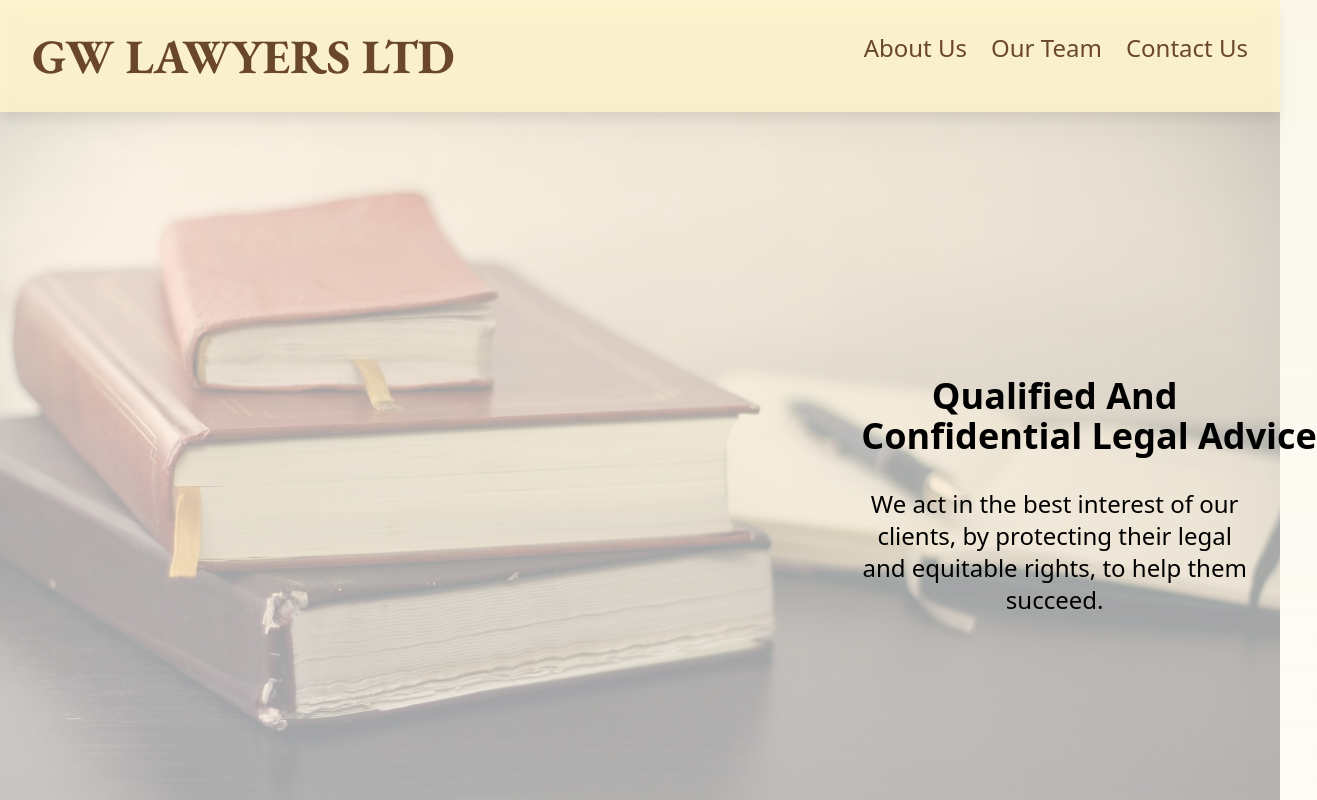
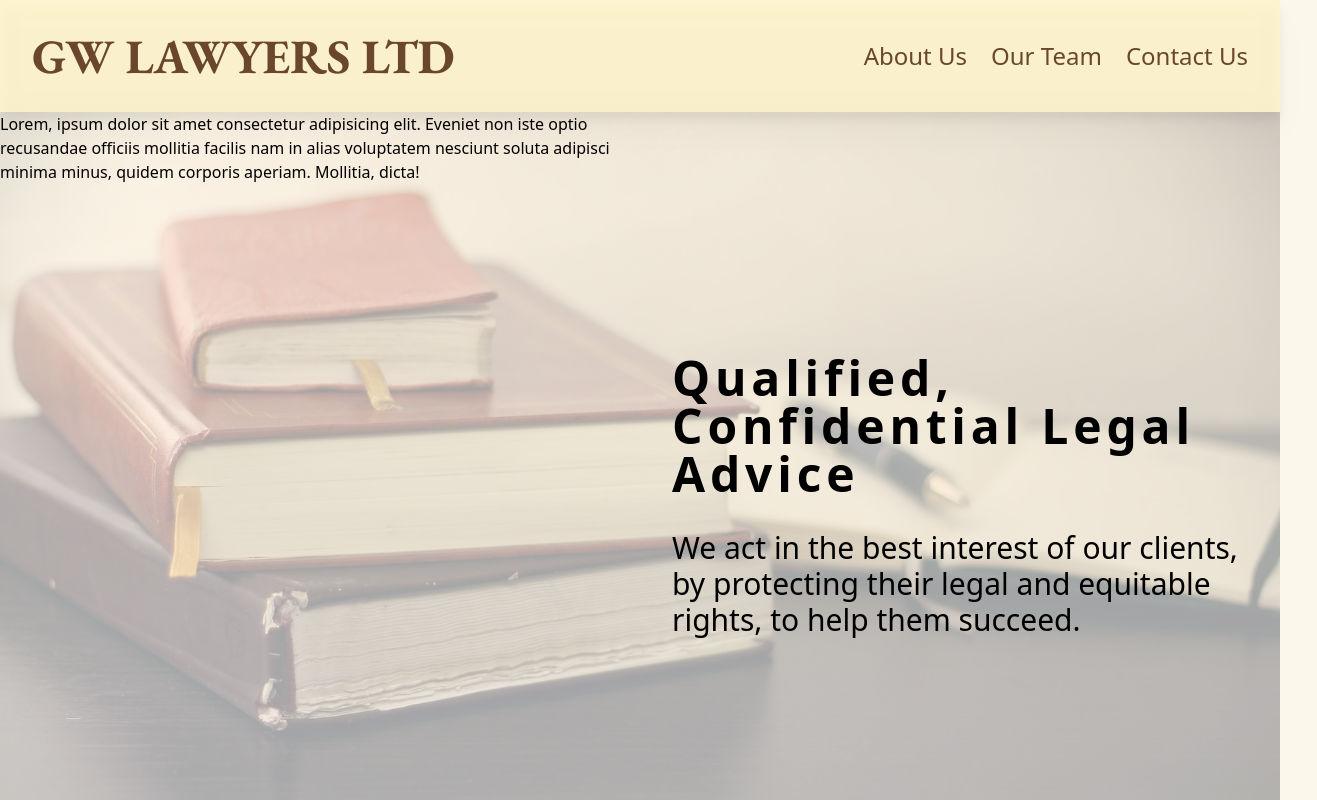
Before and after one commit to ian-jl-chua/gw-lawyers-ltd, a Next.js app: page / in a window 1280 px wide. Shown: the top 800 px of the page, 1317 px wide, since content can reach past the window. Built offline with nearby package versions, Linux system fonts and the light colour scheme.

Commit message:
added basic form logic on contact page, minor changes to MainSection, further changes needed on contact page and MainSection...

```diff
--- a/src/app/components/Footer.tsx
+++ b/src/app/components/Footer.tsx
@@ -4,7 +4,7 @@ import { EBGaramond } from '../fonts/font'
 export default function Footer() {
   const thisYear = new Date()
   return (
-    <footer className="p-4 bg-amber-100/80 dark:bg-stone-900 md:p-8">
+    <footer className="p-6 bg-amber-100/80 dark:bg-stone-900 md:p-8">
       <div className="block pb-10">
         <div>
           <Link style={EBGaramond.style} className="text-3xl font-bold text-amber-900 dark:text-amber-100" href="/">
--- a/src/app/components/MainSection.tsx
+++ b/src/app/components/MainSection.tsx
@@ -3,16 +3,20 @@ import mainImg from 'public/main-img.jpg'
 
 export default function MainSection() {
   return (
-    <section className="landing-bg w-full grid grid-row-2 md:grid-cols-2 lg:grid-cols-3">
-      <div className="lg:col-span-2">
-        {/* Form logic will go here */}
+    <section className="w-full landing-bg grid grid-row-2 lg:grid-cols-2">
+      <div className="">
+        <p>
+          Lorem, ipsum dolor sit amet consectetur adipisicing elit. Eveniet non
+          iste optio recusandae officiis mollitia facilis nam in alias
+          voluptatem nesciunt soluta adipisci minima minus, quidem corporis
+          aperiam. Mollitia, dicta!
+        </p>
       </div>
-      <div className="flex flex-col justify-center text-center p-4 z-10 md:pr-8 md:p-2 md:leading-10">
-        <h2 className="py-8 text-2xl font-bold md:pt-0 lg:text-4xl">
-          Qualified And Confidential
-          <span className="whitespace-nowrap"> Legal Advice</span>
+      <div className="flex flex-col justify-center text-center px-8 lg:text-left  lg:pr-8">
+        <h2 className="py-8 text-2xl font-bold tracking-widest md:pt-0 md:text-3xl lg:text-5xl">
+          Qualified, Confidential Legal Advice
         </h2>
-        <p className="pb-8 lg:text-2xl">
+        <p className="pb-8 md:text-2xl lg:text-3xl">
           We act in the best interest of our clients, by protecting their legal
           and equitable rights, to help them succeed.
         </p>
@@ -28,10 +32,3 @@ export default function MainSection() {
           priority={true}
         /> */
 }
-{
-  /* <div className="opacity-50 ">
-          <div className=''>
-
-          </div>
-        </div> */
-}
--- a/src/app/components/Navbar.tsx
+++ b/src/app/components/Navbar.tsx
@@ -34,7 +34,7 @@ export default function Navbar() {
             GW LAWYERS LTD
           </Link>
         </h1>
-        <div className="flex flex-row justify-between align-middle gap-6 text-xl sm:text-center md:justify-center  md:text-2xl">
+        <div className="flex flex-row justify-between align-middle gap-6 text-xl sm:text-center md:justify-center  md:text-2xl md:mt-2">
           {navList.map((list) => (
             <Link className="nav-link" key={list.id} href={list.navRef}>
               {list.navName}
--- a/src/app/contact/page.tsx
+++ b/src/app/contact/page.tsx
@@ -1,10 +1,104 @@
+'use client'
 import { EBGaramond } from '../fonts/font'
+import { useState } from 'react'
+
+const sendEmail = async (formData: any) => {
+  try {
+    // You can use a service like Email.js or a serverless function to send emails.
+    // For simplicity, I'll just log the data to the console.
+    console.log('Sending email to example@email.com:', formData)
+    // Clear the form data after submission
+    return true
+  } catch (error) {
+    console.error('Error sending email:', error)
+    return false
+  }
+}
 
 export default function Contact() {
+  const [formData, setFormData] = useState({
+    name: '',
+    email: '',
+    message: '',
+  })
+
+  const handleChange = (
+    e: React.ChangeEvent<HTMLInputElement | HTMLTextAreaElement>
+  ) => {
+    const { name, value } = e.target
+    setFormData((prevData) => ({
+      ...prevData,
+      [name]: value,
+    }))
+  }
+
+  const handleSubmit = async (e: React.FormEvent<HTMLFormElement>) => {
+    e.preventDefault()
+
+    // Add your form submission logic here
+    const isSubmissionSuccessful = await sendEmail(formData)
+
+    // Clear the form only if the submission was successful
+    if (isSubmissionSuccessful) {
+      setFormData({
+        name: '',
+        email: '',
+        message: '',
+      })
+    }
+  }
+
   return (
     <section className="section">
-      <h1 style={EBGaramond.style} className="section-title">Our Office</h1>
       <>
+        <h1 style={EBGaramond.style} className="section-title">
+          Contact Us
+        </h1>
+        <div className="lg:col-span-2">
+          <form onSubmit={handleSubmit} className="px-8">
+            <label className="block mb-2 text-sm font-bold">Name:</label>
+            <input
+              type="text"
+              name="name"
+              value={formData.name}
+              onChange={handleChange}
+              className="w-full p-2 mb-4 border border-gray-300 text-slate-900 rounded-md"
+              required
+            />
+
+            <label className="block mb-2 text-sm font-bold">Email:</label>
+            <input
+              type="email"
+              name="email"
+              value={formData.email}
+              onChange={handleChange}
+              className="w-full p-2 mb-4 border border-gray-300 text-slate-900 rounded-md"
+              required
+            />
+
+            <label className="block mb-2 text-sm font-bold">Message:</label>
+            <textarea
+              name="message"
+              value={formData.message}
+              onChange={handleChange}
+              className="w-full p-2 mb-4 border border-gray-300 text-slate-900 rounded-md"
+              rows={4}
+              required
+            ></textarea>
+
+            <button
+              type="submit"
+              className="w-full py-2 bg-blue-500 text-white rounded-md hover:bg-blue-600"
+            >
+              Submit
+            </button>
+          </form>
+        </div>
+      </>
+      <>
+        <h1 style={EBGaramond.style} className="section-title">
+          Our Office
+        </h1>
         <h2 className="px-2 text-xl font-bold">Auckland location</h2>
         <div className="flex flex-wrap lg:grid lg:grid-cols-2 ">
           <iframe
--- a/src/app/globals.css
+++ b/src/app/globals.css
@@ -45,6 +45,7 @@ body {
   background-position: center;
   background-repeat: no-repeat;
   opacity: .35;/* Adjust the opacity as needed */
+  z-index: -1;
 }
 
 @layer components {
--- a/src/app/layout.tsx
+++ b/src/app/layout.tsx
@@ -15,7 +15,7 @@ export default function RootLayout({
   children: React.ReactNode
 }) {
   return (
-    <html lang="en">
+    <html lang="en" className='sm:scroll-smooth'>
       <body className="">
         <Navbar />
         {children}
--- a/src/app/page.tsx
+++ b/src/app/page.tsx
@@ -2,7 +2,7 @@ import MainSection from './components/MainSection'
 
 export default function Home() {
   return (
-    <main className="">
+    <main className="widescreen:section-min-height tallscreen:section-min-height">
       <MainSection />
     </main>
   )
--- a/tailwind.config.ts
+++ b/tailwind.config.ts
@@ -13,6 +13,10 @@ const config: Config = {
         'gradient-conic':
           'conic-gradient(from 180deg at 50% 50%, var(--tw-gradient-stops))',
       },
+      screens: {
+        widescreen: { raw: "(min-aspect-ratio: 3/2)" },
+        tallscreen: { raw: "(max-aspect-ratio: 1/2)" },
+      }
     },
   },
   plugins: [],
```
